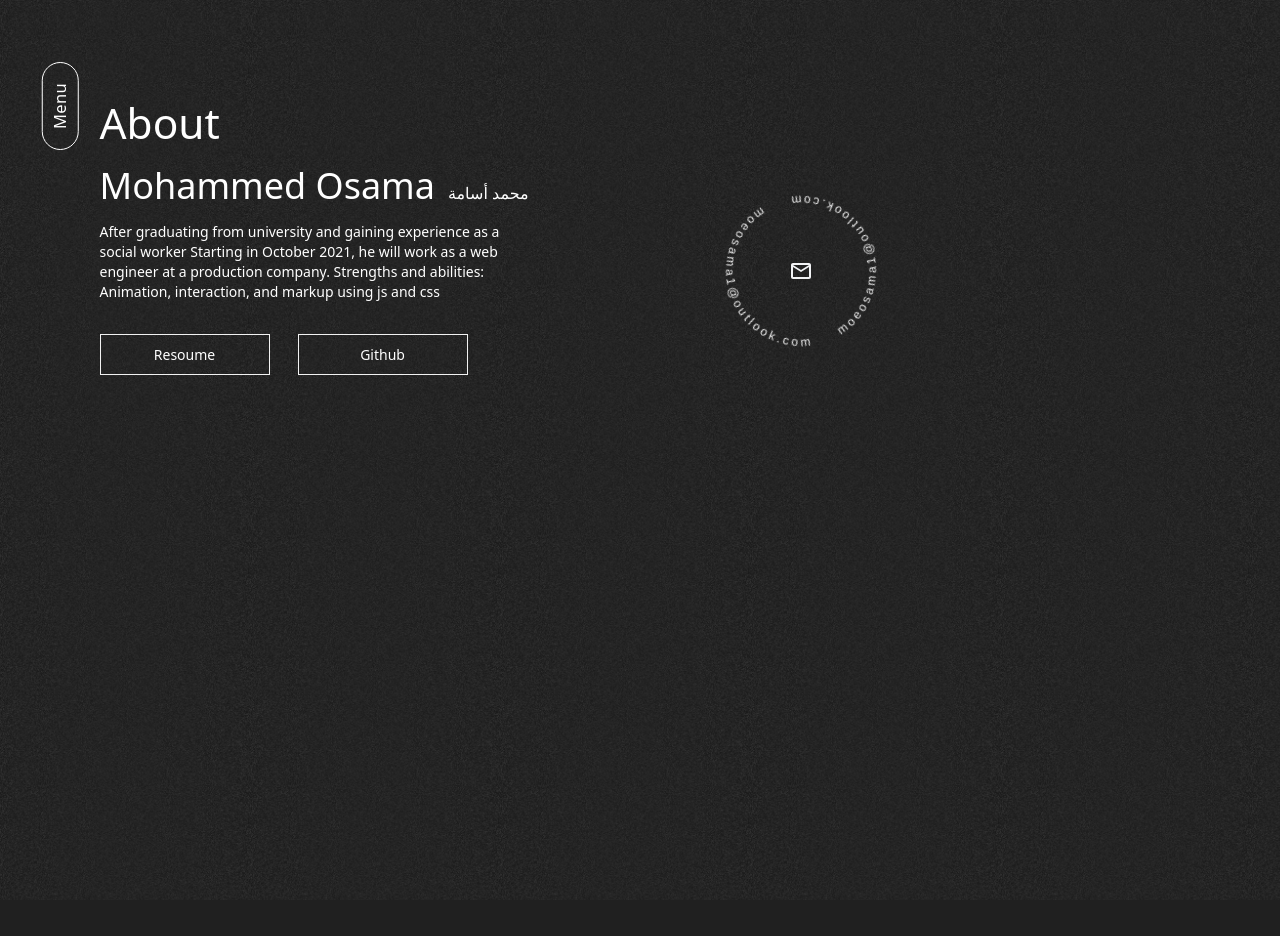
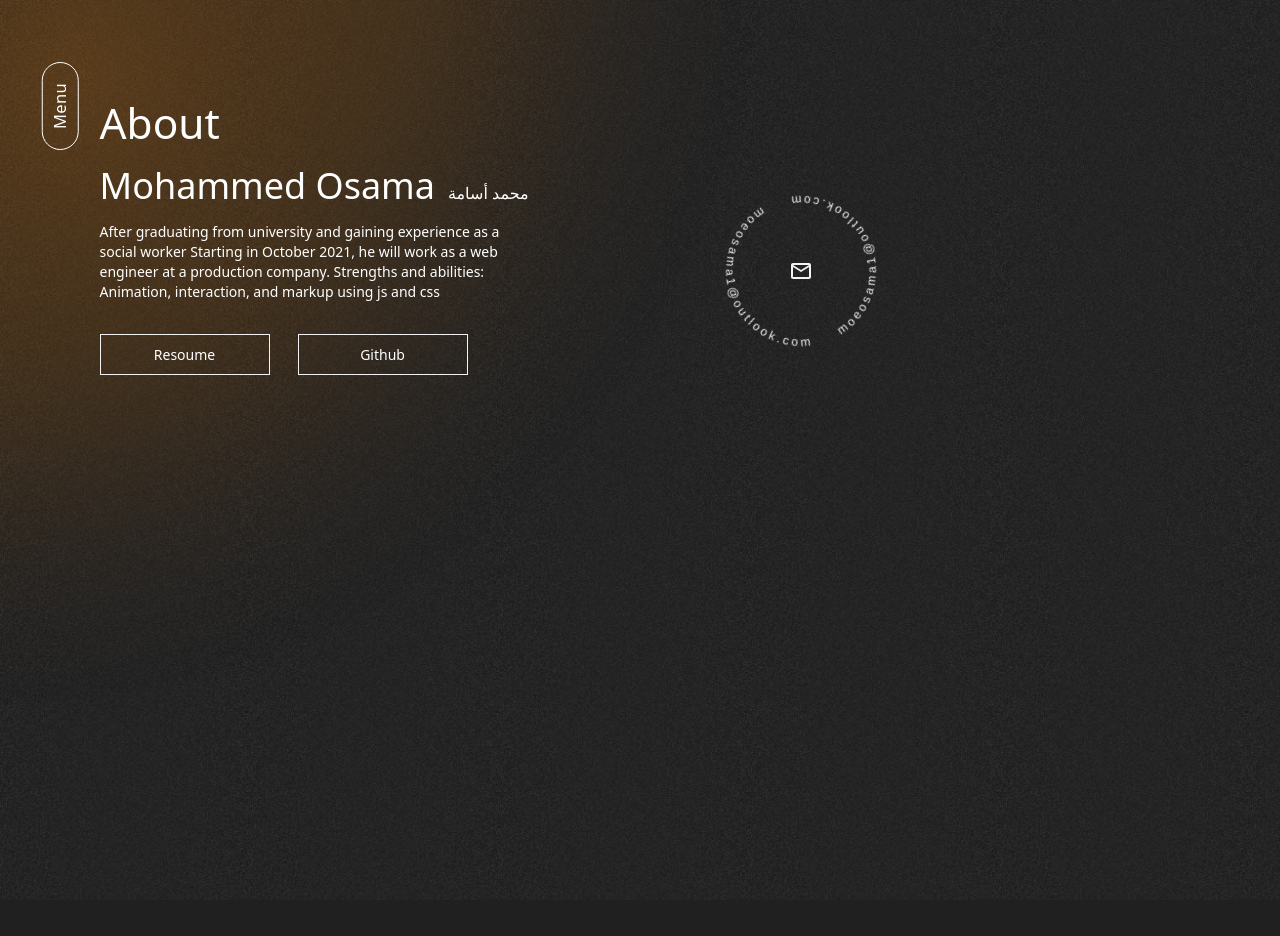
Before and after one commit to Froggy-san/portfolio, a React (Vite) app: page / in a window 1280 px wide. Shown: the top 936 px of the page. Built offline with nearby package versions, Linux system fonts and the light colour scheme.

Commit message:
Fixed the visual artifact

```diff
--- a/src/pages/Home.tsx
+++ b/src/pages/Home.tsx
@@ -4,8 +4,8 @@ import Menu from "@/components/home/Menu";
 import ProgressBar from "@/components/home/ProgressBar";
 
 import Projects from "@/components/home/Projects";
-// import HueDesktop from "@/components/HueDesktop";
-// import MouseGlow from "@/components/MouseHue";
+import HueDesktop from "@/components/HueDesktop";
+import MouseGlow from "@/components/MouseHue";
 
 import useIsDesktop from "@/hooks/useIsDisktop";
 
@@ -85,7 +85,7 @@ const Home = () => {
         scrollYProgress={scrollYProgress}
         className=" hidden lg:flex"
       />
-      {/* <HueDesktop scrollYProgress={scrollYProgress} /> */}
+      <HueDesktop scrollYProgress={scrollYProgress} />
 
       <div className="sticky top-0 left-0 lg:h-screen overflow-hidden">
         <motion.div
@@ -98,7 +98,7 @@ const Home = () => {
           <AboutSection ref={aboutRef} />
         </motion.div>
       </div>
-      {/* <MouseGlow /> */}
+      <MouseGlow />
     </div>
   );
 };
```
